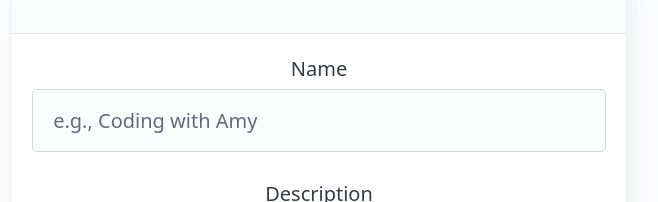
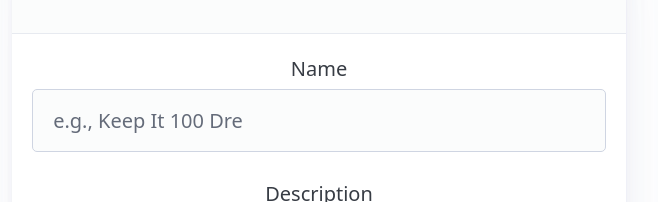
Before and after one commit to DiandreMiller/creatorverse, a React (Vite) app: page /add-creator in a window 1280 px wide. Shown: the part 218-420 px from the top of the page, without its empty margins (321-979 px from the left). Built offline with nearby package versions, Linux system fonts and the light colour scheme; no server answers.

Commit message:
show all creators updated

```diff
--- a/src/pages/AddCreator.jsx
+++ b/src/pages/AddCreator.jsx
@@ -64,7 +64,7 @@ const AddCreator = () => {
               <input
                 type="text"
                 name="name"
-                placeholder="e.g., Coding with Amy"
+                placeholder="e.g., Keep It 100 Dre"
                 value={formData.name}
                 onChange={handleChange}
                 required
```
